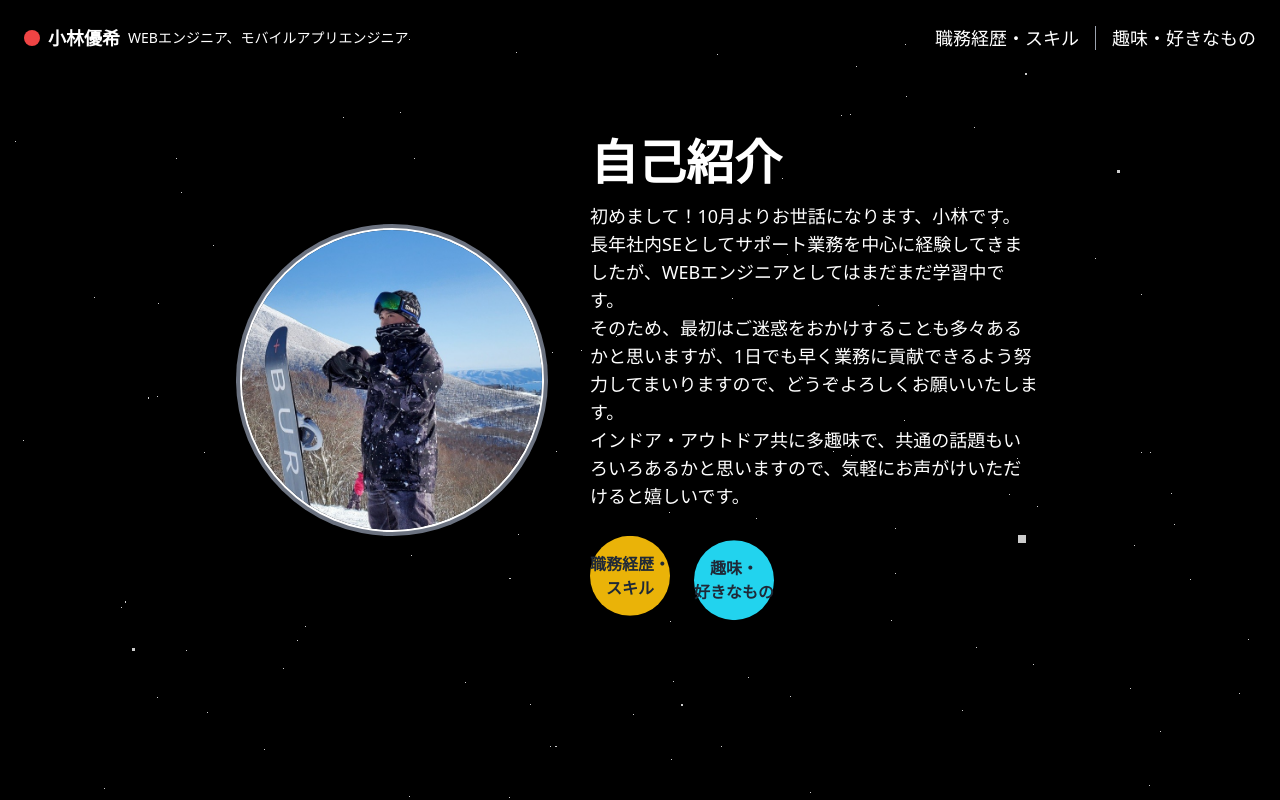
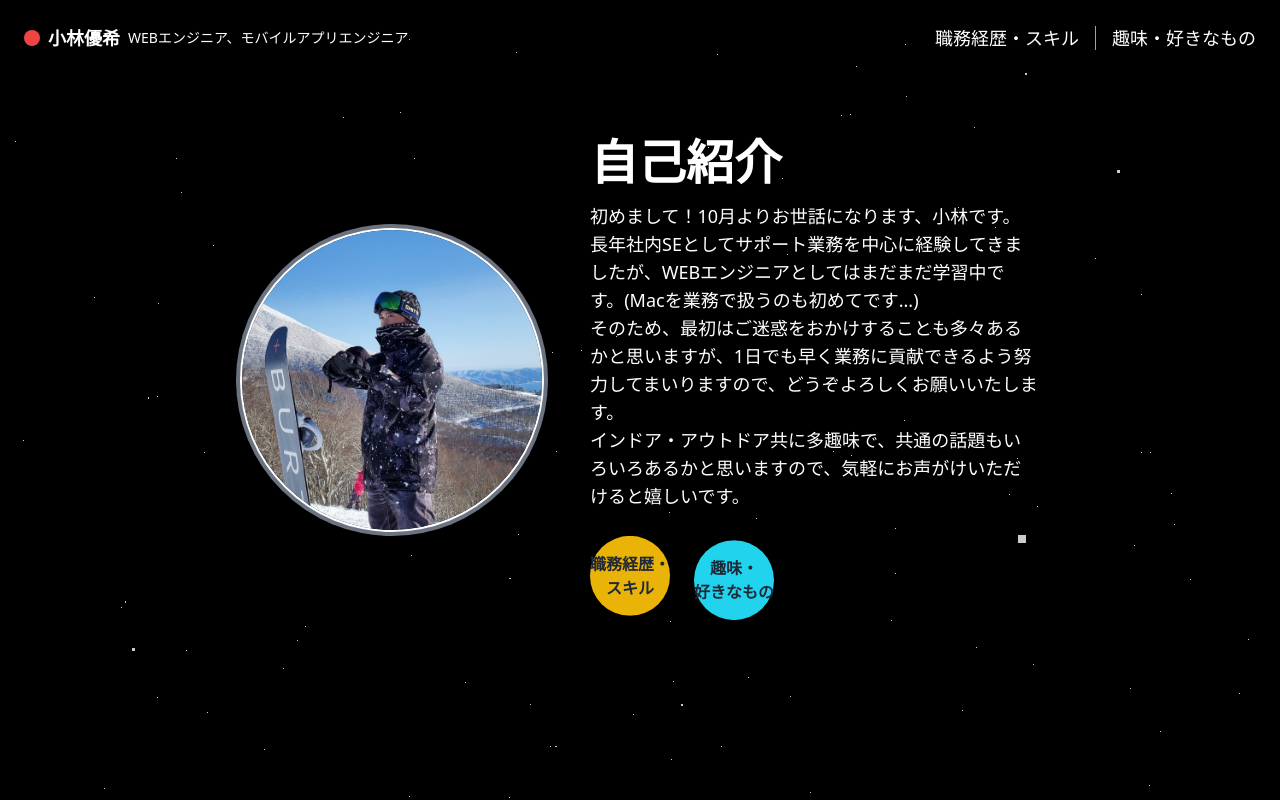
Before and after one commit to yuki-kobayashi/self-introduction, a Nuxt app: page / in a window 1280 px wide. Built offline with nearby package versions, Linux system fonts and the light colour scheme.

Commit message:
プロフィールテキスト修正

```diff
--- a/components/ProfileView.vue
+++ b/components/ProfileView.vue
@@ -13,7 +13,7 @@
         <h1 class="text-5xl text-white font-bold mb-4">自己紹介</h1>
         <p class="text-lg text-white max-w-md mb-8">
           初めまして！10月よりお世話になります、小林です。<br>
-          長年社内SEとしてサポート業務を中心に経験してきましたが、WEBエンジニアとしてはまだまだ学習中です。<br>
+          長年社内SEとしてサポート業務を中心に経験してきましたが、WEBエンジニアとしてはまだまだ学習中です。(Macを業務で扱うのも初めてです...)<br>
           そのため、最初はご迷惑をおかけすることも多々あるかと思いますが、1日でも早く業務に貢献できるよう努力してまいりますので、どうぞよろしくお願いいたします。<br>
           インドア・アウトドア共に多趣味で、共通の話題もいろいろあるかと思いますので、気軽にお声がけいただけると嬉しいです。
         </p>
```
